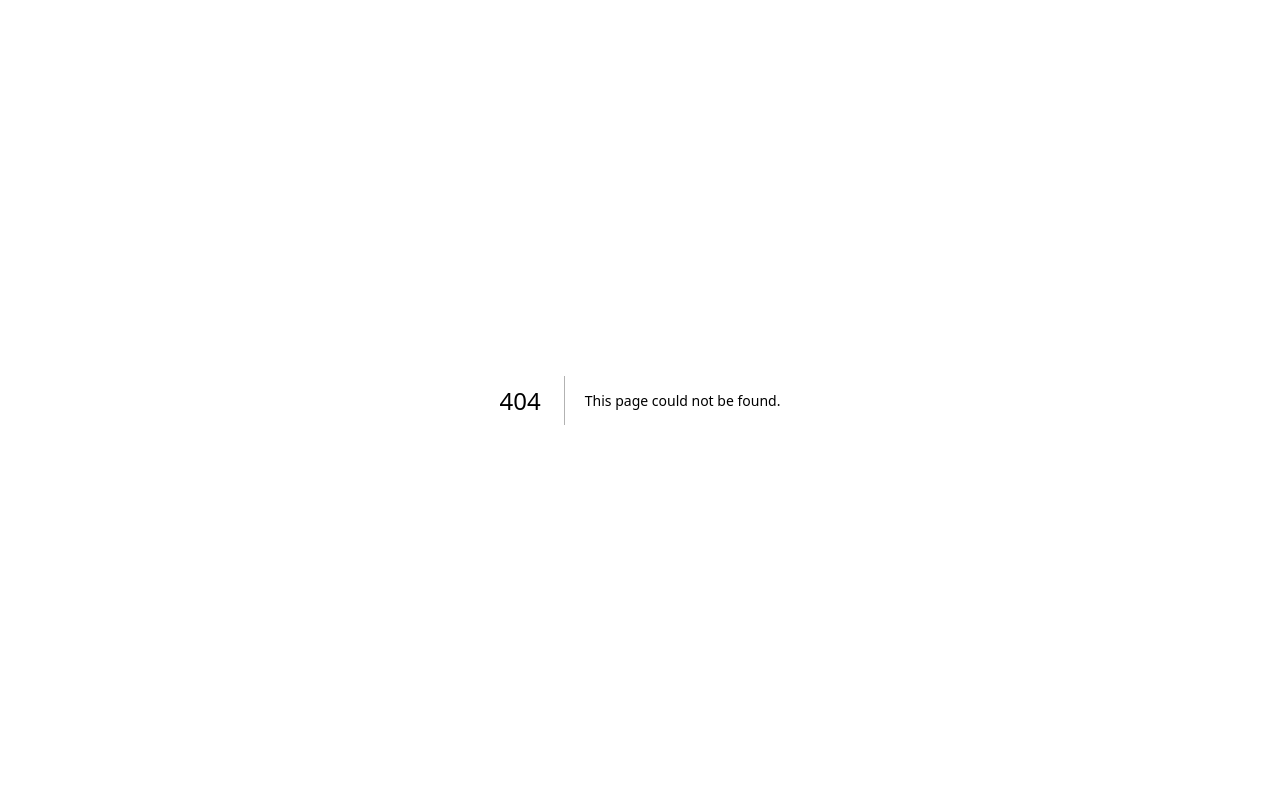
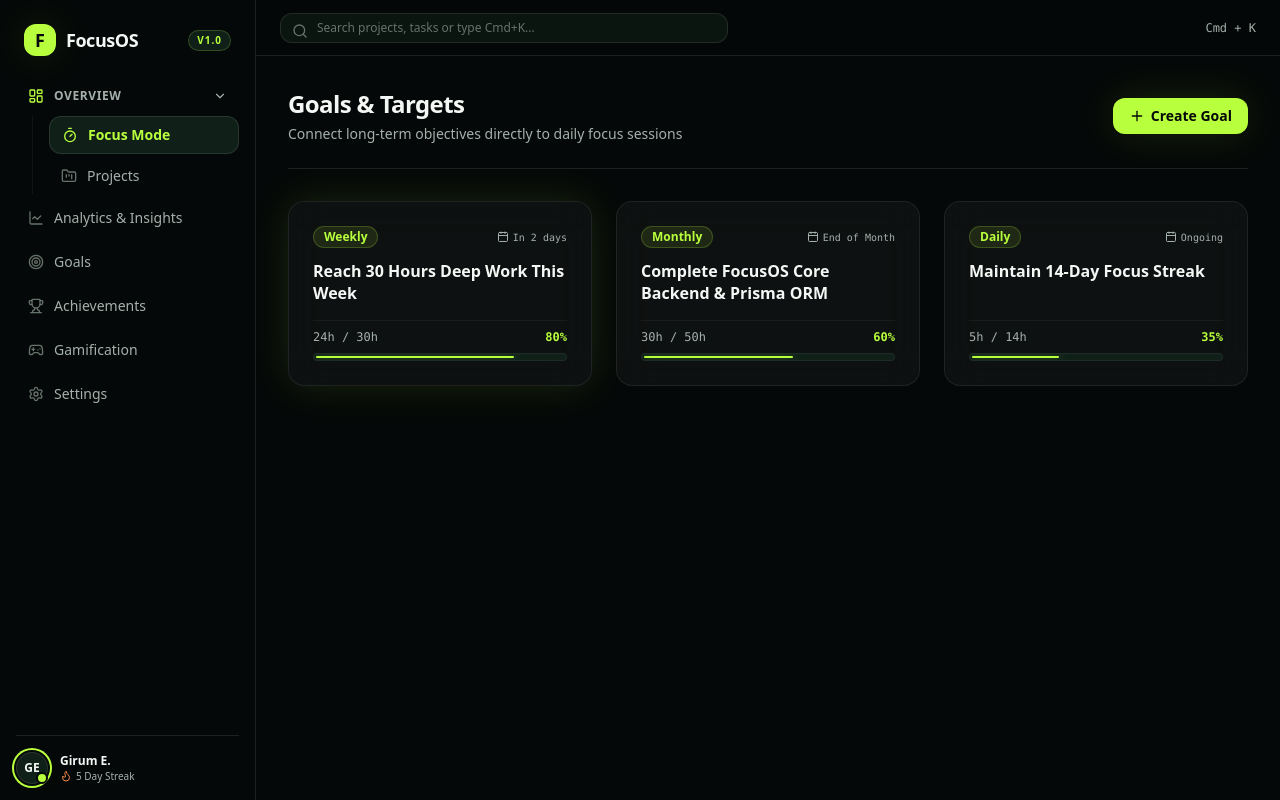
Before and after one commit to girum-endalkachew/focus-os, a Next.js app: page /app/goals in a window 1280 px wide. Before the commit this address had no page. Built offline with nearby package versions, Linux system fonts and the light colour scheme.

Commit message:
feat(goals): add Goals tracking page connected to focus time metrics

```diff
--- /dev/null
+++ b/src/app/app/goals/page.tsx
@@ -0,0 +1,54 @@
+'use client';
+
+import React from 'react';
+import { GlassCard } from '@/components/ui/GlassCard';
+import { Button } from '@/components/ui/Button';
+import { Badge } from '@/components/ui/Badge';
+import { ProgressBar } from '@/components/ui/ProgressBar';
+import { Target, Plus, Calendar, Clock, CheckCircle2 } from 'lucide-react';
+
+export default function GoalsPage() {
+  const goals = [
+    { id: '1', title: 'Reach 30 Hours Deep Work This Week', timeframe: 'Weekly', progress: 80, targetHours: 30, spentHours: 24, deadline: 'In 2 days' },
+    { id: '2', title: 'Complete FocusOS Core Backend & Prisma ORM', timeframe: 'Monthly', progress: 60, targetHours: 50, spentHours: 30, deadline: 'End of Month' },
+    { id: '3', title: 'Maintain 14-Day Focus Streak', timeframe: 'Daily', progress: 35, targetHours: 14, spentHours: 5, deadline: 'Ongoing' },
+  ];
+
+  return (
+    <div className="space-y-8">
+      <div className="flex items-center justify-between pb-6 border-b border-white/10">
+        <div>
+          <h1 className="text-2xl font-extrabold tracking-tight text-[#F4F7F3]">Goals & Targets</h1>
+          <p className="text-sm text-[#A5B0AB] mt-1">Connect long-term objectives directly to daily focus sessions</p>
+        </div>
+        <Button variant="primary" size="md">
+          <Plus className="h-4 w-4 mr-1.5" /> Create Goal
+        </Button>
+      </div>
+
+      <div className="grid grid-cols-1 md:grid-cols-3 gap-6">
+        {goals.map((goal) => (
+          <GlassCard key={goal.id} glow={goal.progress >= 75} className="space-y-4 flex flex-col justify-between">
+            <div className="space-y-3">
+              <div className="flex items-center justify-between">
+                <Badge variant="accent">{goal.timeframe}</Badge>
+                <span className="text-[10px] text-[#A5B0AB] font-mono flex items-center gap-1">
+                  <Calendar className="h-3 w-3" /> {goal.deadline}
+                </span>
+              </div>
+              <h3 className="text-base font-bold text-[#F4F7F3] leading-snug">{goal.title}</h3>
+            </div>
+
+            <div className="space-y-2 pt-2 border-t border-white/5">
+              <div className="flex justify-between text-xs font-mono text-[#A5B0AB]">
+                <span>{goal.spentHours}h / {goal.targetHours}h</span>
+                <span className="text-[#B8FF3D] font-bold">{goal.progress}%</span>
+              </div>
+              <ProgressBar value={goal.progress} />
+            </div>
+          </GlassCard>
+        ))}
+      </div>
+    </div>
+  );
+}
```
